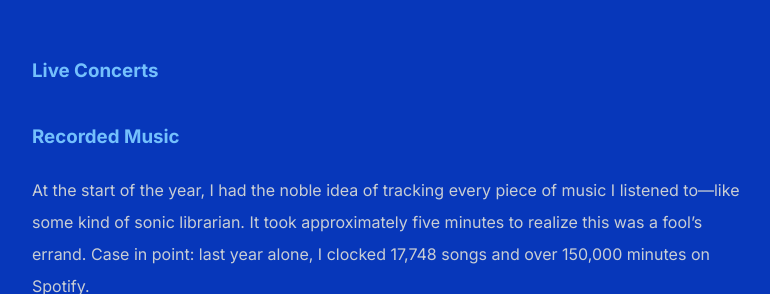
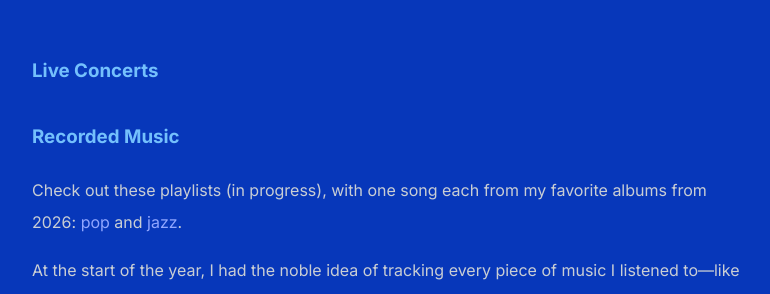
Before and after one commit to shihankanungo/shihankanungo.github.io, a Jekyll site: the page built from music.md, in a window 1280 px wide and 900 px high, scrolled down 604 px, cut to the strip 80-374 px from the top of the window. Shown: the whole strip, without its empty margins (248-1018 px from the left). Built offline with Jekyll 4.4.1, drawn with Linux system fonts in a browser that asks for light colours.

Commit message:
Update music.md

```diff
--- a/music.md
+++ b/music.md
@@ -16,6 +16,8 @@ title: Music &amp;c.
 
 ### Recorded Music
 
+Check out these playlists (in progress), with one song each from my favorite albums from 2026: <a href="https://open.spotify.com/playlist/08IgHzhli2cL1F04arxSXP?si=3da645526af14d50&pt=0634245d89226d227a5223181106540d">pop</a> and <a href="https://open.spotify.com/playlist/3hxuITtg6yfDcN3DEfD0J0?si=07dee6817bfc46f8&pt=d17b00f61de8f43dcadb16299042cc6d">jazz</a>.
+
 At the start of the year, I had the noble idea of tracking every piece of music I listened to&mdash;like some kind of sonic librarian. It took approximately five minutes to realize this was a fool’s errand. Case in point: last year alone, I clocked 17,748 songs and over 150,000 minutes on Spotify.
 
 <p align="center"><img src="/images/spotify-25.jpg" width="500" /></p>
```
